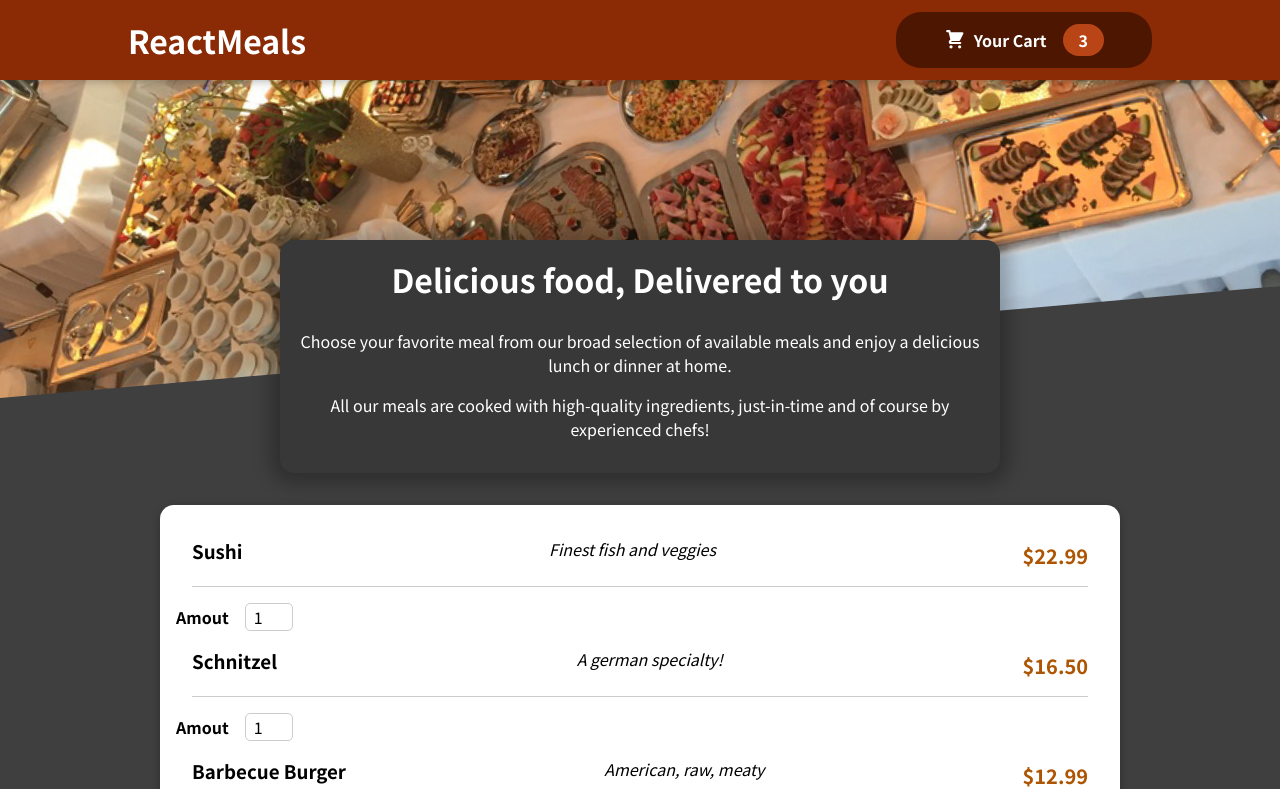
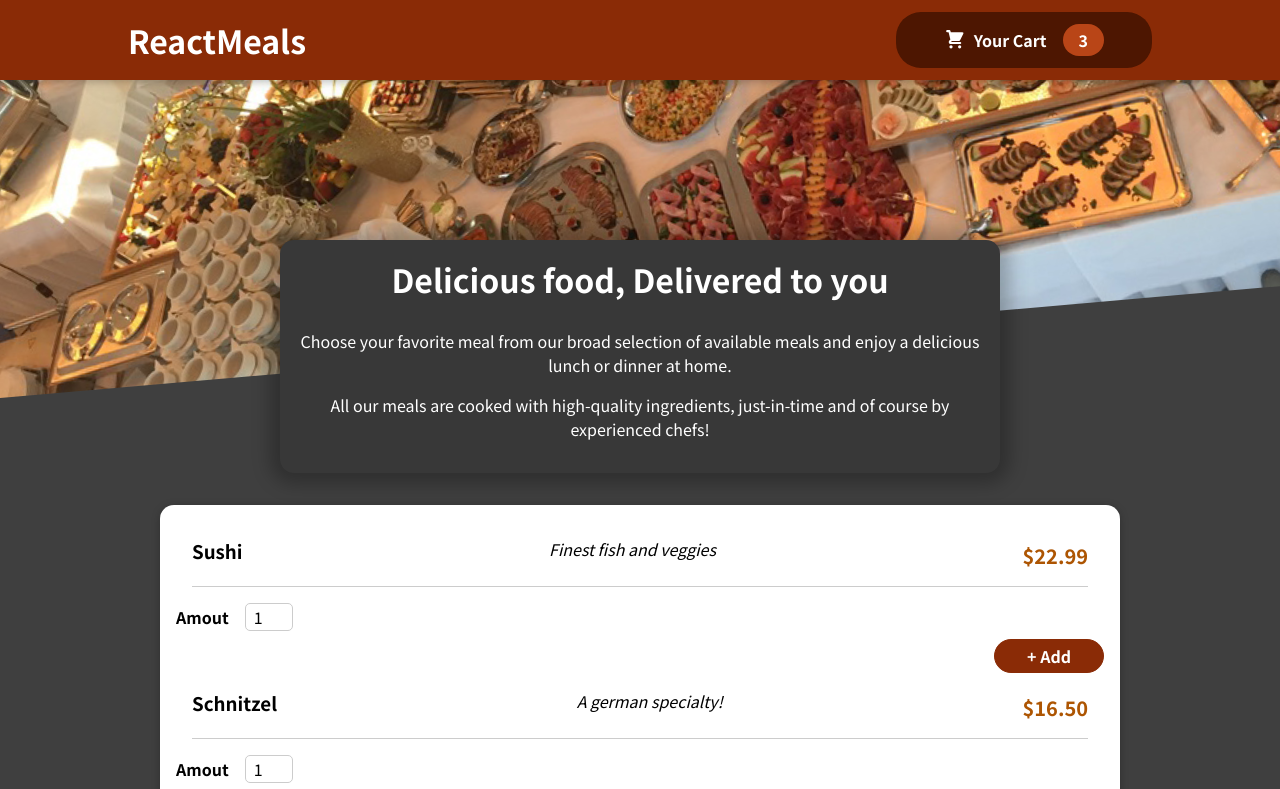
Before and after one commit to prakash-pra/Food-Order-Application, a React (Create React App) app: page / in a window 1280 px wide. Shown: the top 789 px of the page. Built offline with nearby package versions, Linux system fonts and the light colour scheme.

Commit message:
mealitemform working

```diff
--- /dev/null
+++ b/src/components/Meals/MealItemForm.js
@@ -0,0 +1,23 @@
+import Input from '../UI/Input';
+import classes from './MealItemForm.module.css';
+
+const MealItemForm = () => {
+  return (
+    <form className={classes.form}>
+      <Input
+        label='Amount'
+        input={{
+          id: 'amout',
+          type: 'text',
+          min: '1',
+          max: '5',
+          step: '1',
+          defaultValue: '1'
+        }}
+      />
+      <button>+ Add</button>
+    </form>
+  );
+};
+
+export default MealItemForm;
--- /dev/null
+++ b/src/components/Meals/MealItemForm.module.css
@@ -0,0 +1,20 @@
+.form {
+  text-align: right;
+}
+
+.form button {
+  font: inherit;
+  cursor: pointer;
+  background-color: #8a2b06;
+  border: 1px solid #8a2b06;
+  color: white;
+  padding: 0.25rem 2rem;
+  border-radius: 20px;
+  font-weight: bold;
+}
+
+.form button:hover,
+.form button:active {
+  background-color: #641e03;
+  border-color: #641e03;
+}
--- a/src/components/Meals/MealItems.js
+++ b/src/components/Meals/MealItems.js
@@ -1,6 +1,6 @@
 import classes from './MealItems.module.css';
 
-import Input from '../UI/Input';
+import MealItemForm from './MealItemForm';
 
 // meal items component(mapping in list)
 const MealItems = (props) => {
@@ -14,17 +14,7 @@
         <div className={classes.price}>{price}</div>
       </div>
       <div>
-        <Input
-          label='Amout'
-          input={{
-            id: 'amout',
-            type: 'text',
-            min: '1',
-            max: '5',
-            step: '1',
-            defaultValue: '1'
-          }}
-        />
+        <MealItemForm />
       </div>
     </li>
   );
```
Also changed, not shown: 1 other file (tests, documents, lock files or other folders).
